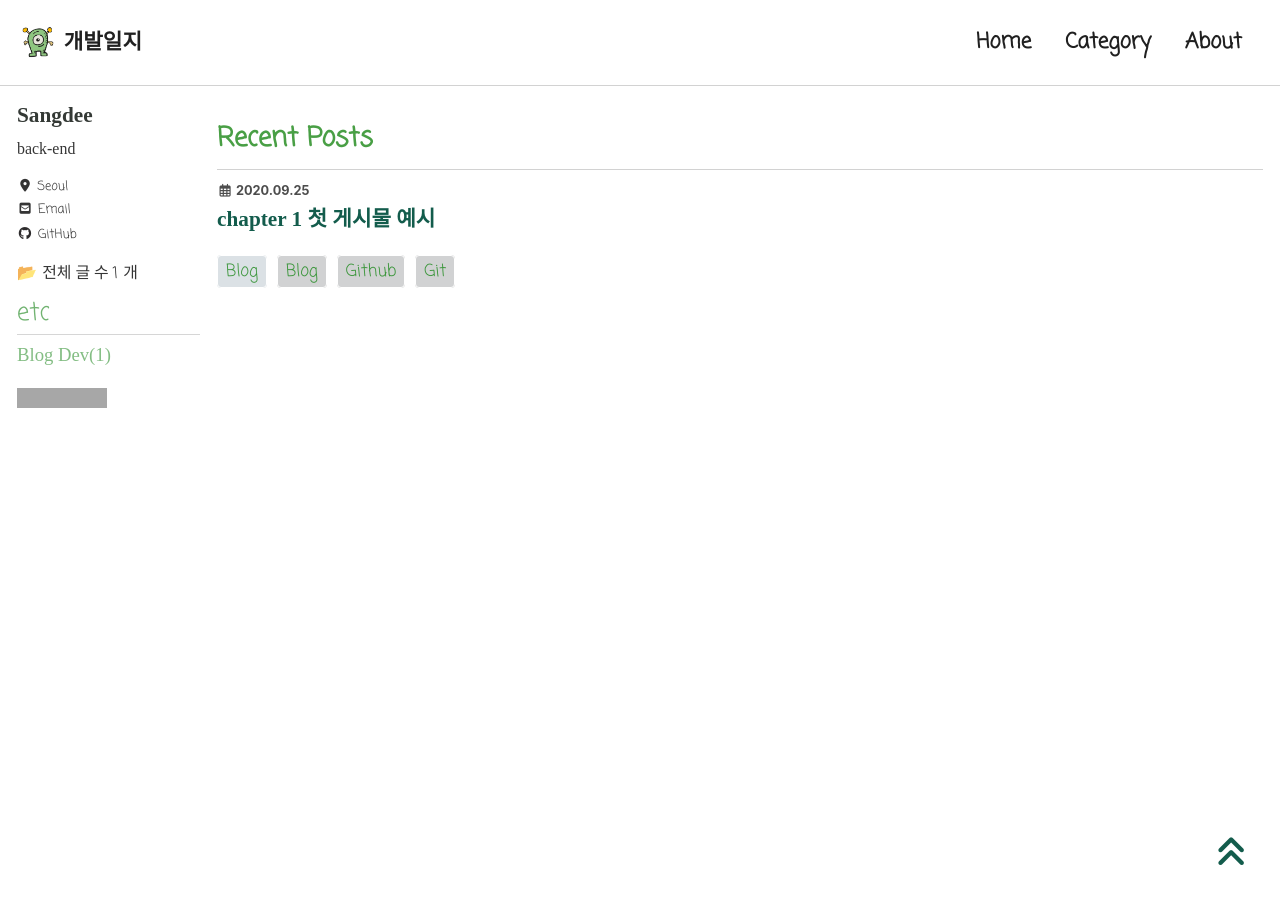
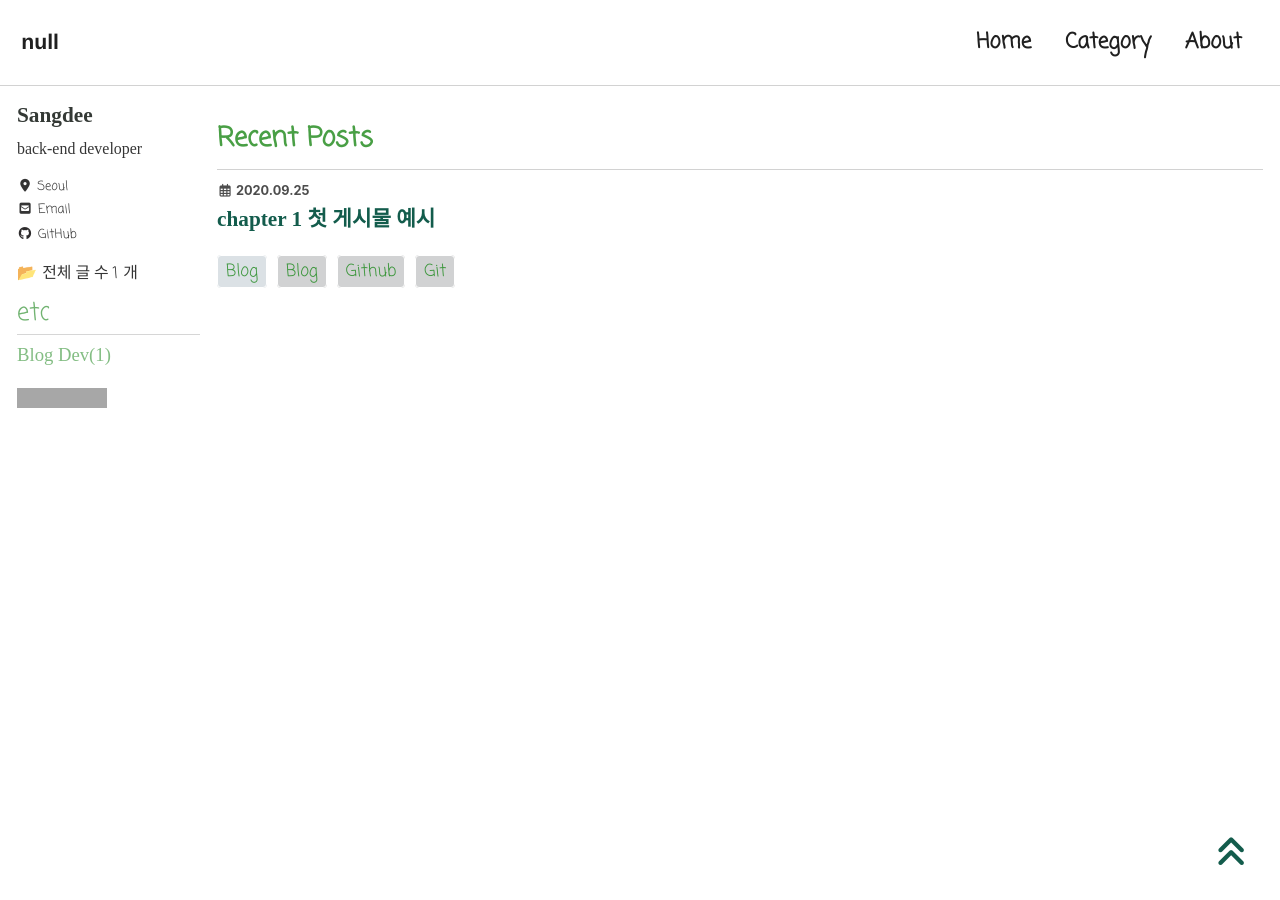
Before and after one commit to sangdee/sangdee.github.io, a Jekyll site: the page built from index.html, in a window 1280 px wide and 900 px high. Built offline with Jekyll 4.4.1, drawn with Linux system fonts in a browser that asks for light colours; cached includes are drawn as plain includes; nearby versions of some CDN libraries; some web fonts are replaced; the list of posts is cut into pages by our own code; grey boxes are pictures that could not be loaded.

Commit message:
udpate config

```diff
--- a/_config.yml
+++ b/_config.yml
@@ -16,7 +16,7 @@ minimal_mistakes_skin    : "myskin" # "default"  "air", "aqua", "contrast", , "d
 
 # Site Settings
 locale                   : "ko-KR" # 블로그 사용 언어
-title                    : "개발일지" # 블로그 타이틀
+title                    : "null" # 블로그 타이틀
 title_separator          : "-"
 subtitle                 : # site tagline that appears below site title in masthead
 name                     : "sangdee"
@@ -25,7 +25,7 @@ url                      : "https://sangdee.github.io"
 baseurl                  : # the subpath of your site, e.g. "/blog"
 repository               : "sangdee/comments" #댓글 경로 / github name/repository
 teaser                   : # path of fallback teaser image, e.g. "/assets/images/500x300.png"
-logo                     : "/assets/images/logo.png" # 타이틀 옆 로고
+logo                     : #"/assets/images/logo.png" # 타이틀 옆 로고
 masthead_title           : # overrides the website title displayed in the masthead, use " " for no title
 breadcrumbs              : true # true, false (default)
 words_per_minute         : 200
@@ -105,7 +105,7 @@ analytics: # 블로그 접근 경로 확인 코드
 author:
   name             : "Sangdee"
   avatar           : #"/assets/images/profile.jpg"
-  bio              : "back-end"
+  bio              : "back-end developer"
   location         : "Seoul"
 
   links:
```
